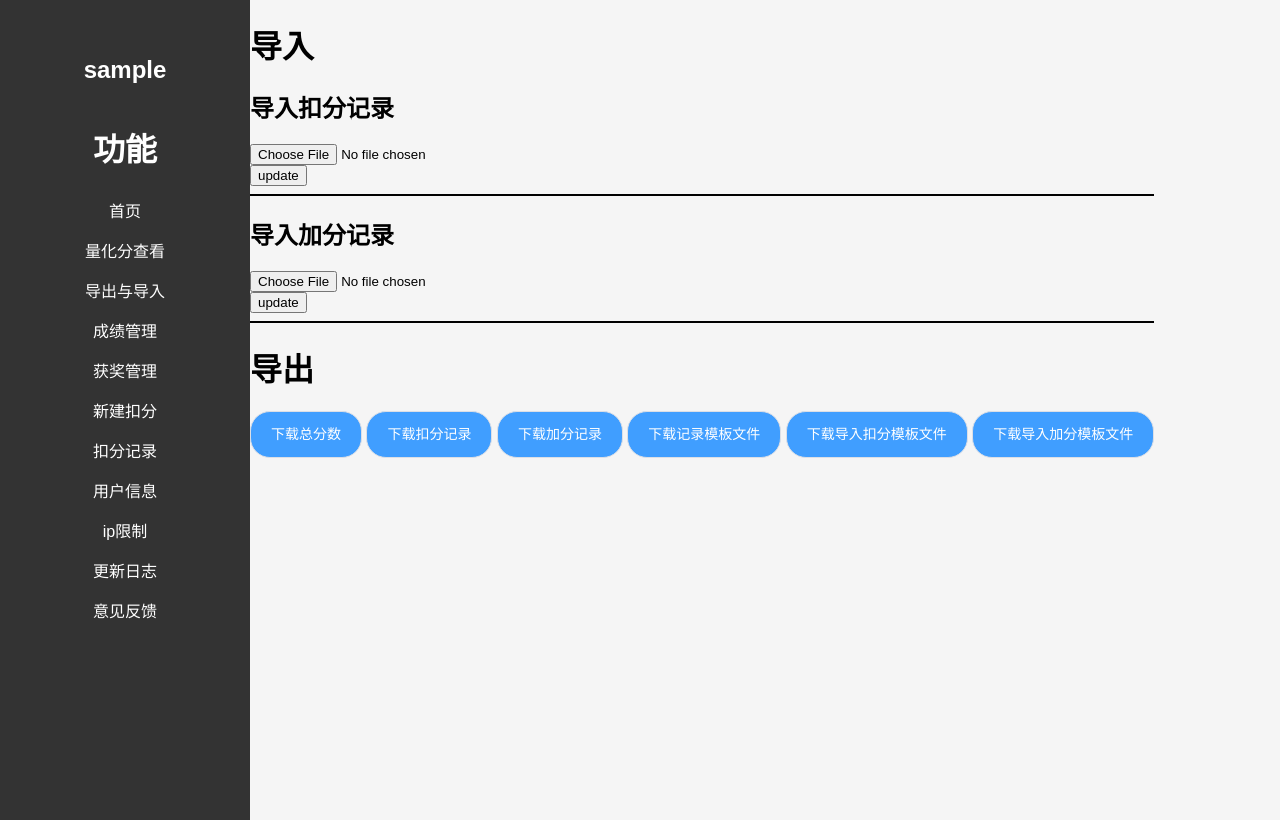
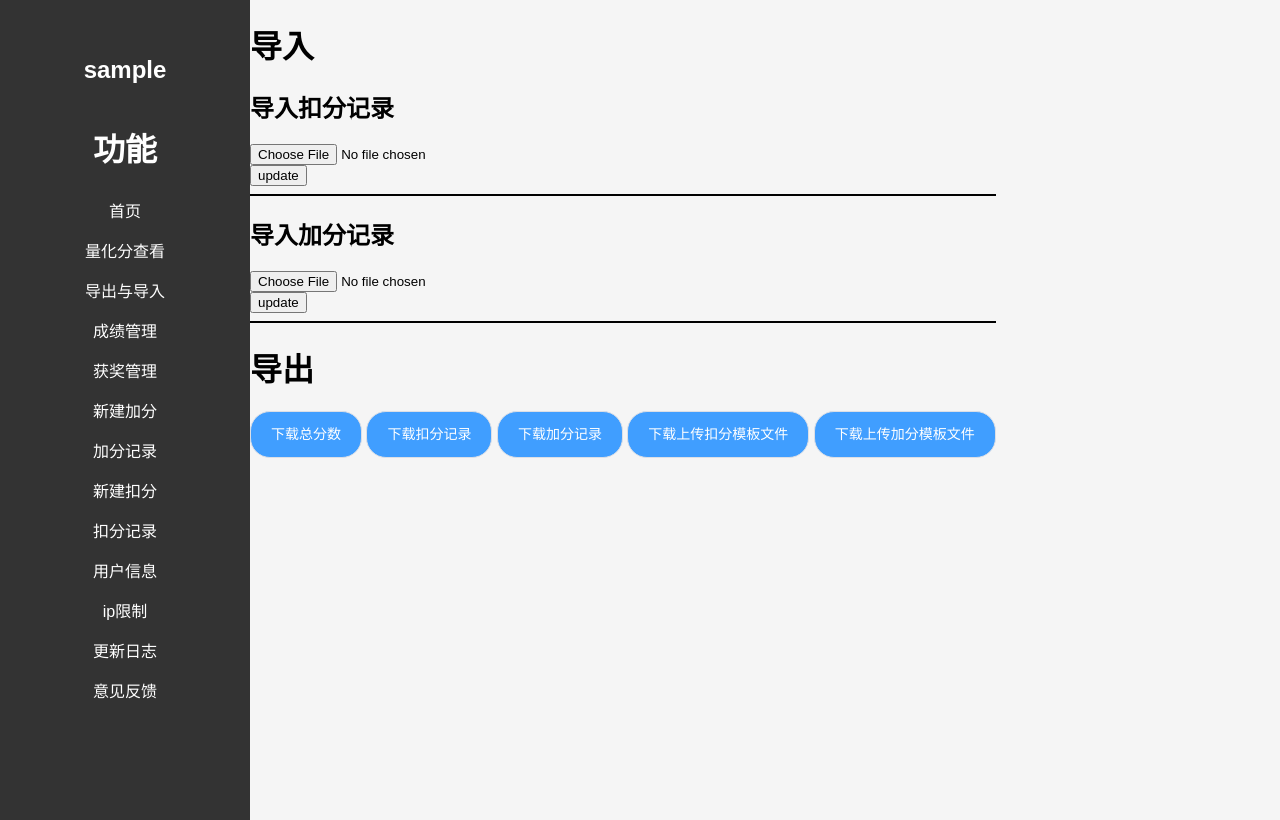
Before and after one commit to 20230420wqh/Score_management_system, a Flask app: page /pulldate in a window 1280 px wide. Run offline with Flask 3, Linux system fonts and the light colour scheme; the visitor is signed in with stand-in values (Sample User, id 1); data that the repository does not hold is empty.

Commit message:
增加模板文件下载并修改内容

```diff
--- a/app.py
+++ b/app.py
@@ -682,6 +682,14 @@ def ipcondition():
     client_ip = request.remote_addr
     return render_template('ipcondition.html',username=username,blackips=blackip,whiteips=whiteip,client_ip=client_ip)
 
+@app.route("/donlodsinloglogspu")
+def donlodsinloglogspu():
+    return redirect("/static/pusgrade.xlsx")
+
+@app.route("/donlodsinloglogsdl")
+def donlodsinloglogsdl():
+    return redirect("/static/delgrade.xlsx")
+
 @app.route('/logout', methods=['POST'])
 def logout():
     # 清除会话中的用户信息
--- a/templates/applog.html
+++ b/templates/applog.html
@@ -142,6 +142,8 @@
             <li><a href="/pulldate">导出与导入</a></li>
             <li><a href="#">成绩管理</a></li>
             <li><a href="#">获奖管理</a></li>
+            <li><a href="#">新建加分</a></li>
+            <li><a href="#">加分记录</a></li>
             <li><a href="/detelgrade">新建扣分</a></li>
             <li><a href="/dellog">扣分记录</a></li>
             <li><a href="/userpush">用户信息</a></li>
--- a/templates/delgrade.html
+++ b/templates/delgrade.html
@@ -103,6 +103,8 @@
             <li><a href="/pulldate">导出与导入</a></li>
             <li><a href="#">成绩管理</a></li>
             <li><a href="#">获奖管理</a></li>
+            <li><a href="#">新建加分</a></li>
+            <li><a href="#">加分记录</a></li>
             <li><a href="#">新建扣分</a></li>
             <li><a href="/dellog">扣分记录</a></li>
             <li><a href="/userpush">用户信息</a></li>
--- a/templates/dellog.html
+++ b/templates/dellog.html
@@ -176,6 +176,8 @@
             <li><a href="/pulldate">导出与导入</a></li>
             <li><a href="#">成绩管理</a></li>
             <li><a href="#">获奖管理</a></li>
+            <li><a href="#">新建加分</a></li>
+            <li><a href="#">加分记录</a></li>
             <li><a href="/detelgrade">新建扣分</a></li>
             <li><a href="#">扣分记录</a></li>
             <li><a href="/userpush">用户信息</a></li>
--- a/templates/downdate.html
+++ b/templates/downdate.html
@@ -27,6 +27,8 @@
             <li><a href="#">导出与导入</a></li>
             <li><a href="#">成绩管理</a></li>
             <li><a href="#">获奖管理</a></li>
+            <li><a href="#">新建加分</a></li>
+            <li><a href="#">加分记录</a></li>
             <li><a href="/detelgrade">新建扣分</a></li>
             <li><a href="/dellog">扣分记录</a></li>
             <li><a href="/userpush">用户信息</a></li>
@@ -54,14 +56,18 @@
         <button class="is-round el-button">下载总分数</button>
         <button class="is-round el-button">下载扣分记录</button>
         <button class="is-round el-button">下载加分记录</button>
-        <button class="is-round el-button" onclick="donlodsinloglogs()" >下载记录模板文件</button>
-        <button class="is-round el-button">下载导入扣分模板文件</button>
-        <button class="is-round el-button">下载导入加分模板文件</button>
+        <button class="is-round el-button" onclick="donlodsinloglogsdl()" >下载上传扣分模板文件</button>
+        <button class="is-round el-button" onclick="donlodsinloglogspu()" >下载上传加分模板文件</button>
     </div>
 </body>
 <script>
-    function donlodsinloglogs() {
-        window.location.href = "/donlodsinloglogs";
+    function donlodsinloglogspu() {
+        console.log("下载加分记录模板");
+        window.location.href = "/donlodsinloglogspu";
+    }
+    function donlodsinloglogsdl() {
+        console.log("下载扣分记录模板文件");
+        window.location.href = "/donlodsinloglogsdl";
     }
 </script>
 </html>
--- a/templates/grade_add.html
+++ b/templates/grade_add.html
@@ -73,6 +73,8 @@
             <li><a href="/pulldate">导出与导入</a></li>
             <li><a href="#">成绩管理</a></li>
             <li><a href="#">获奖管理</a></li>
+            <li><a href="#">新建加分</a></li>
+            <li><a href="#">加分记录</a></li>
             <li><a href="/detelgrade">新建扣分</a></li>
             <li><a href="/dellog">扣分记录</a></li>
             <li><a href="/userpush">用户信息</a></li>
--- a/templates/homepage.html
+++ b/templates/homepage.html
@@ -23,6 +23,8 @@
             <li><a href="/pulldate">导出与导入</a></li>
             <li><a href="#">成绩管理</a></li>
             <li><a href="#">获奖管理</a></li>
+            <li><a href="#">新建加分</a></li>
+            <li><a href="#">加分记录</a></li>
             <li><a href="/detelgrade">新建扣分</a></li>
             <li><a href="/dellog">扣分记录</a></li>
             <li><a href="/userpush">用户信息</a></li>
--- a/templates/ipcondition.html
+++ b/templates/ipcondition.html
@@ -176,6 +176,8 @@
             <li><a href="/pulldate">导出与导入</a></li>
             <li><a href="#">成绩管理</a></li>
             <li><a href="#">获奖管理</a></li>
+            <li><a href="#">新建加分</a></li>
+            <li><a href="#">加分记录</a></li>
             <li><a href="/detelgrade">新建扣分</a></li>
             <li><a href="/dellog">扣分记录</a></li>
             <li><a href="/userpush">用户信息</a></li>
--- a/templates/userpush.html
+++ b/templates/userpush.html
@@ -176,6 +176,8 @@
             <li><a href="/pulldate">导出与导入</a></li>
             <li><a href="#">成绩管理</a></li>
             <li><a href="#">获奖管理</a></li>
+            <li><a href="#">新建加分</a></li>
+            <li><a href="#">加分记录</a></li>
             <li><a href="/detelgrade">新建扣分</a></li>
             <li><a href="/dellog">扣分记录</a></li>
             <li><a href="/userpush">用户信息</a></li>
```
Also changed, not shown: 2 other files.
